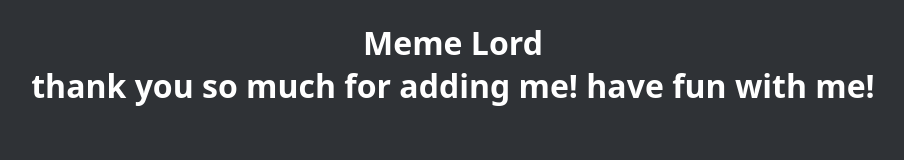
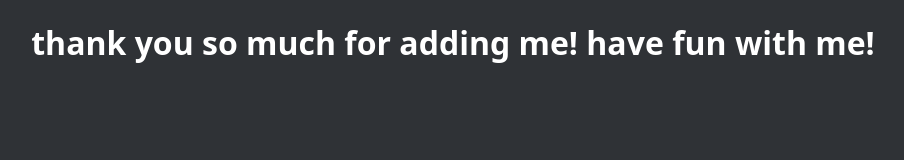
Before and after one commit to DevChrisChan/Meme-Lord, a plain HTML site: page auth/index.html in a window 1280 px wide. Shown: the whole page, without its empty margins (187-1091 px from the left). Drawn offline with Linux system fonts and the light colour scheme.

Commit message:
Update index.html

```diff
--- a/auth/index.html
+++ b/auth/index.html
@@ -5,7 +5,7 @@
   <head>
     <meta charset="utf-8">
     <meta name="viewport" content="width=device-width, initial-scale=1.0, user-scalable=no">
-    <title>ty for adding me <3</title>
+    <title>Sucessfully Added Meme Lord</title>
     <style>
       body {
         background: #2f3236;
@@ -29,5 +29,5 @@ to {
   </head>
   <body>
 
-      <div><h1>Meme Lord<br>
+      <div><h1>
         thank you so much for adding me! have fun with me!</h1></div>
```
